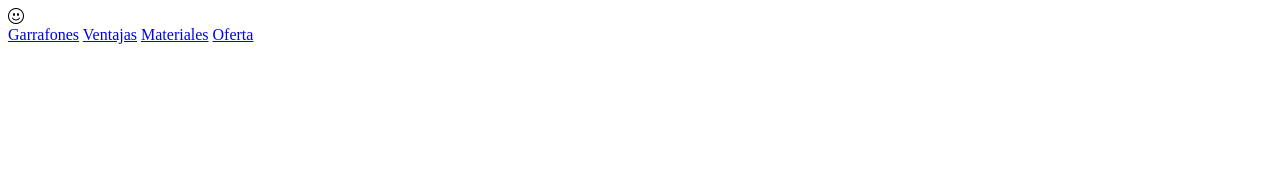
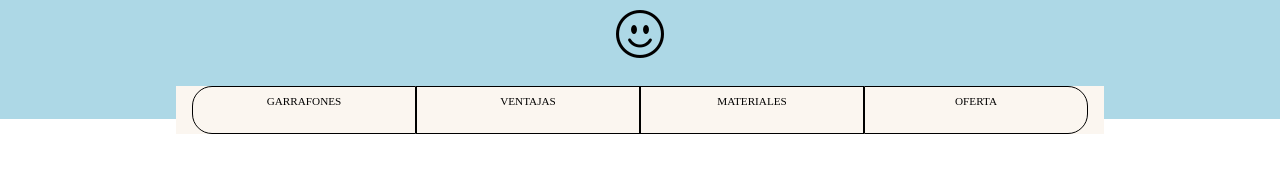
Before and after one commit to danyynav/Practicas-u3, a plain HTML site: page u3/navegacion.html in a window 1280 px wide. Drawn offline with nearby package versions, Linux system fonts and the light colour scheme; the site is published under a folder, as on GitHub Pages, so addresses that start at the root find nothing; a web font is replaced by a local one.

Commit message:
Update navegacion.html

```diff
--- a/u3/navegacion.html
+++ b/u3/navegacion.html
@@ -8,7 +8,7 @@
      <link href="https://fonts.googleapis.com/css2?family=Montserrat:ital,wght@0,100..900;1,100..900&family=Poppins:wght@100;400&family=Rubik+Wet+Paint&display=swap" rel="stylesheet">
      <link rel="stylesheet" href="https://cdn.jsdelivr.net/npm/bootstrap-icons@1.11.3/font/bootstrap-icons.min.css">
      <!--Estilos del proyecto-->
-     <link rel="stylesheet" href="/css/nav.css">
+     <link rel="stylesheet" href="../css/nav.css">
 </head>
 <body>
     <header class="cabecera">
```
